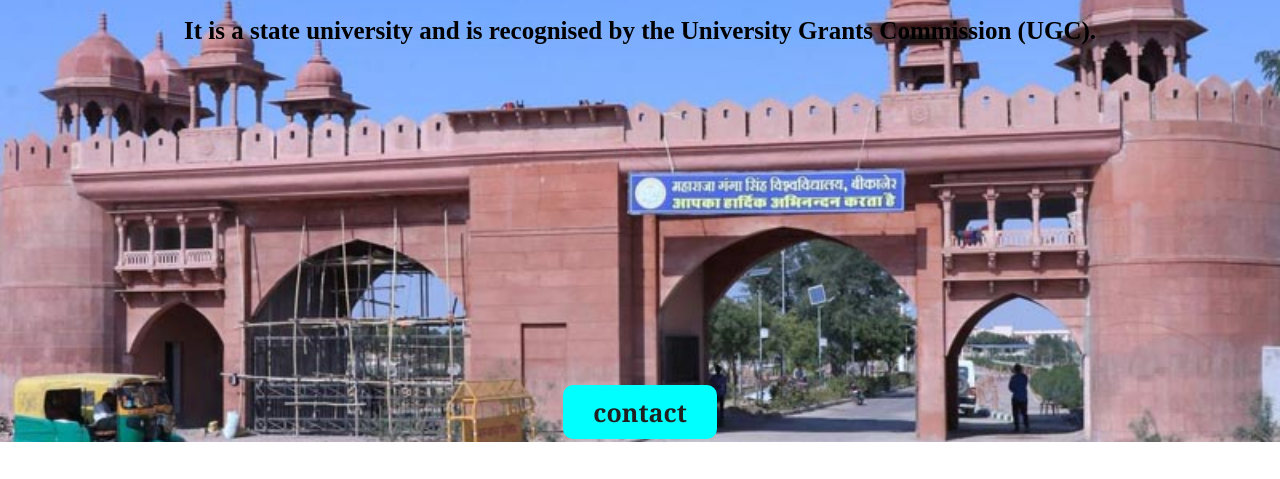
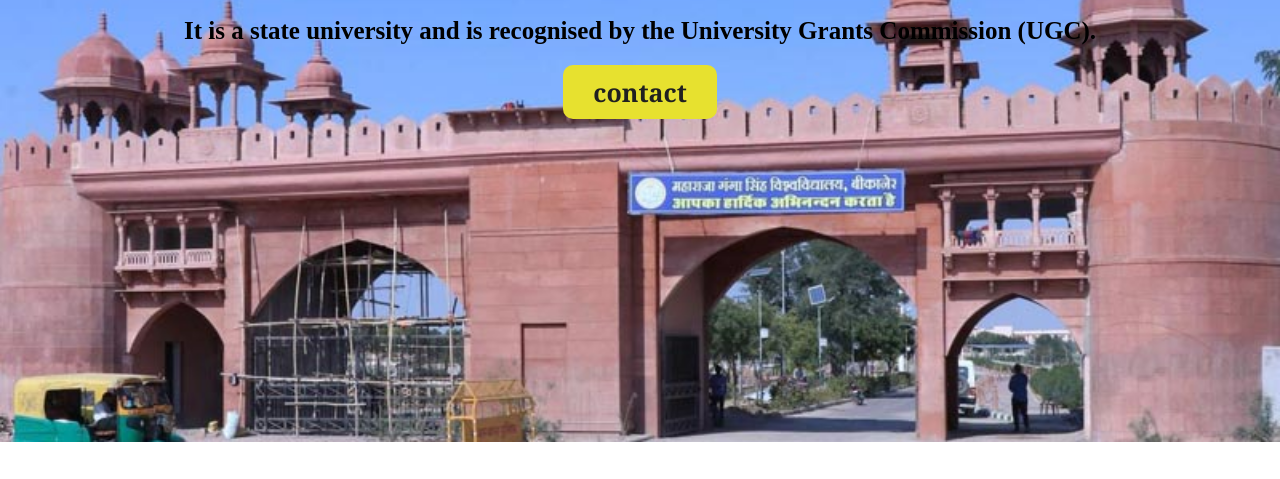
Before and after one commit to Upenderswami/collage, a plain HTML site: page index.html in a window 1280 px wide. Shown: the part 158-637 px from the top of the page. Drawn offline with Linux system fonts and the light colour scheme.

Commit message:
hover add ,backgroun color changed

```diff
--- a/style.css
+++ b/style.css
@@ -76,13 +76,13 @@ list-style: none;
  .buttonone
  {
      text-align: center;
-     margin-top: 350px;
+     margin-top: 30px;
 }
 .buttonone a
 {
 
     text-decoration: none;
-    background-color:aqua;
+    background-color:#e7e12f;
     color: rgb(32, 32, 32);
     padding: 10px 30px;
     border-radius: 10px;
@@ -90,6 +90,11 @@ list-style: none;
     font-weight: 700;
     font-family: Cambria, Cochin, Georgia, Times, 'Times New Roman', serif;
 
+ }
+ .buttonone a:hover
+ {
+    background-color: blue;
+    color: white;
  }
 .about
 {
```
